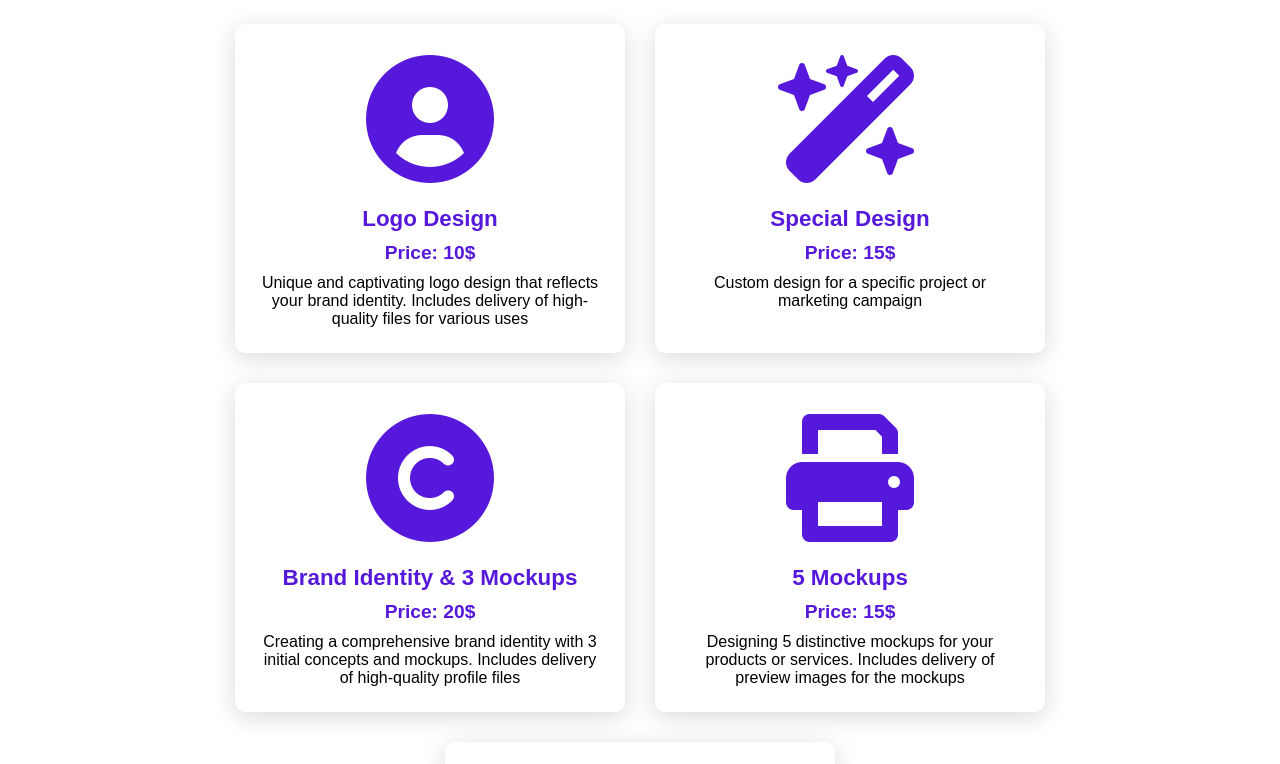
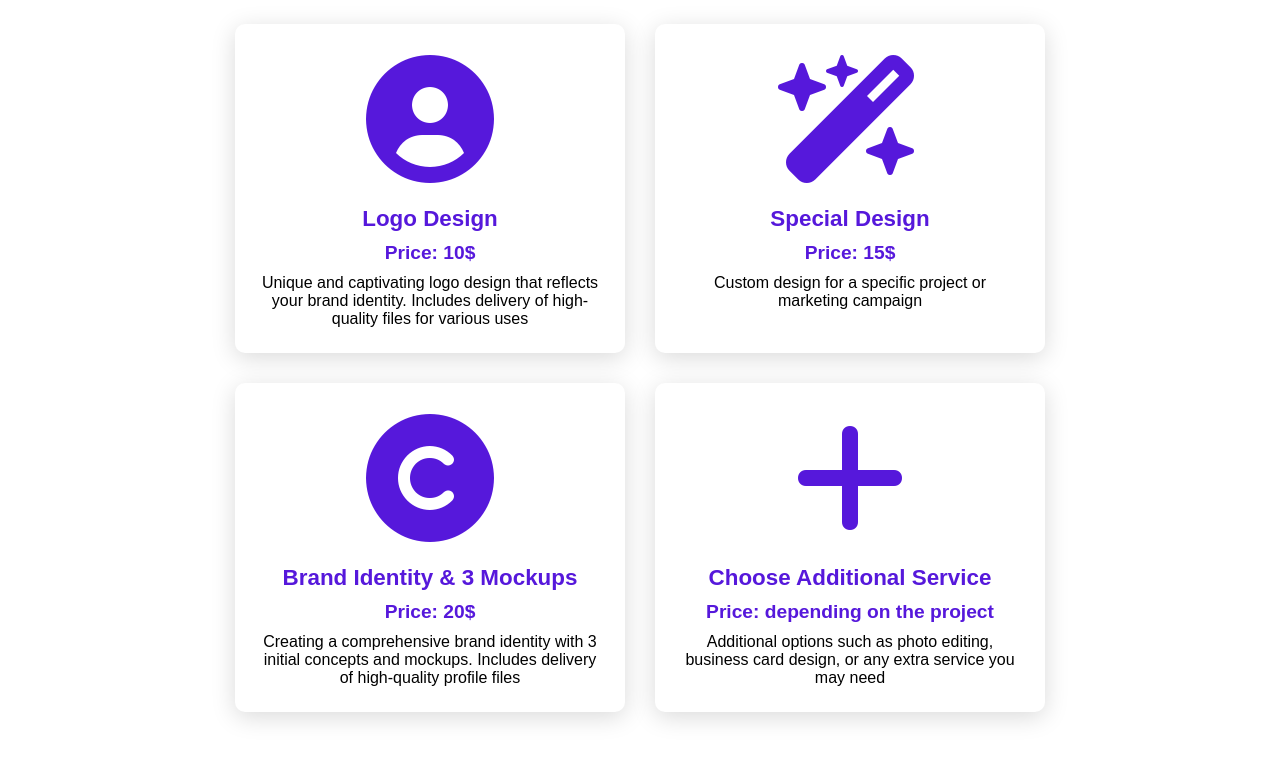
Before and after one commit to yazidsameh/SaturnEye-PriceMenu, a plain HTML site: page index.html in a window 1280 px wide. Shown: the part 161-925 px from the top of the page. Drawn offline with Linux system fonts and the light colour scheme; files whose address does not match are found by name; a web font is replaced by a local one.

Commit message:
Update index.html

```diff
--- a/index.html
+++ b/index.html
@@ -65,16 +65,7 @@
                 <p>Creating a comprehensive brand identity with 3 initial concepts and mockups. Includes delivery of high-quality profile files</p>
             </div>
         </div>
-        <div class="card">
-            <div class="icon">
-              <i class="fa-solid fa-print"></i>
-            </div>
-            <div class="info">
-                <h2>5 Mockups</h2>
-                <h3>Price: 15$</h3>
-                <p>Designing 5 distinctive mockups for your products or services. Includes delivery of preview images for the mockups</p>
-            </div>
-        </div>
+
         <div class="card">
             <div class="icon">
               <i class="fa-solid fa-plus"></i>
```
